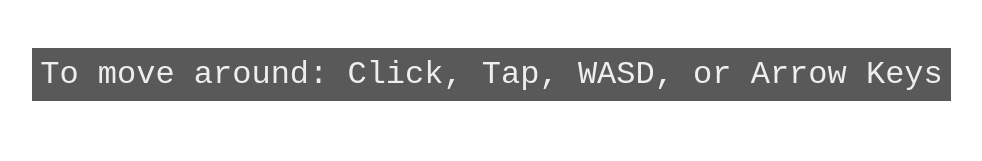
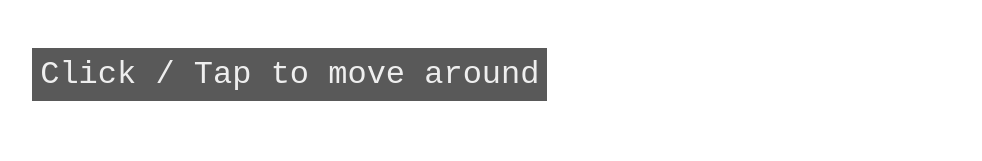
Before and after one commit to kazvee/heliopolis, a website built with Vite: page index.html in a window 1280 px wide. Shown: the whole page, without its empty margins (39-1021 px from the left). Built offline with nearby package versions, Linux system fonts and the light colour scheme; files whose address does not match are found by name; what kaboom would draw is missing.

Commit message:
feat: update player movement instructions

```diff
--- a/index.html
+++ b/index.html
@@ -10,7 +10,7 @@
 <body>
   <div id="app">
     <div id='ui'>
-      <p class='note'>To move around: Click, Tap, WASD, or Arrow Keys</p>
+      <p class='note'>Click / Tap to move around</p>
       <div id='textbox-container'>
         <div id='textbox'>
           <p id='dialogue' class='ui-text'></p>
```
